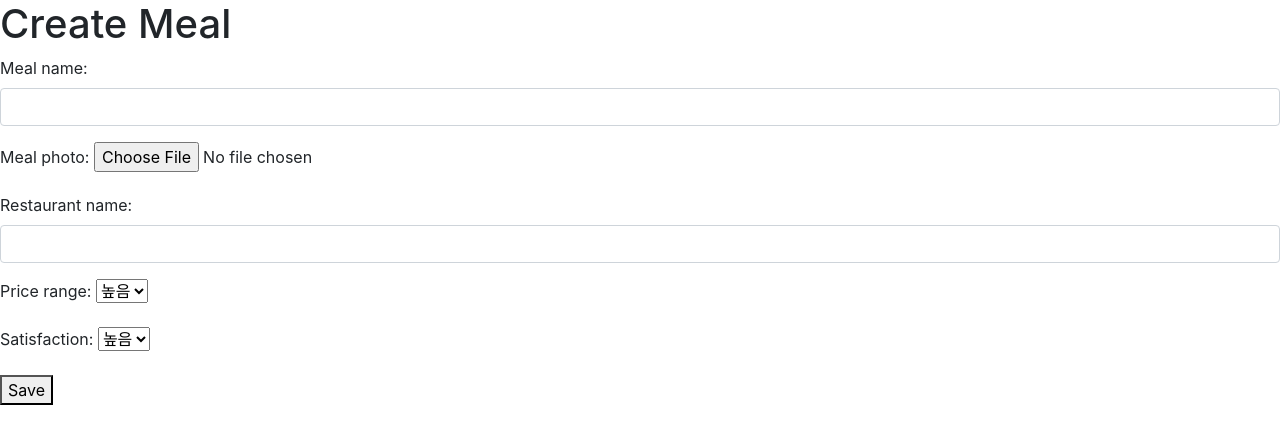
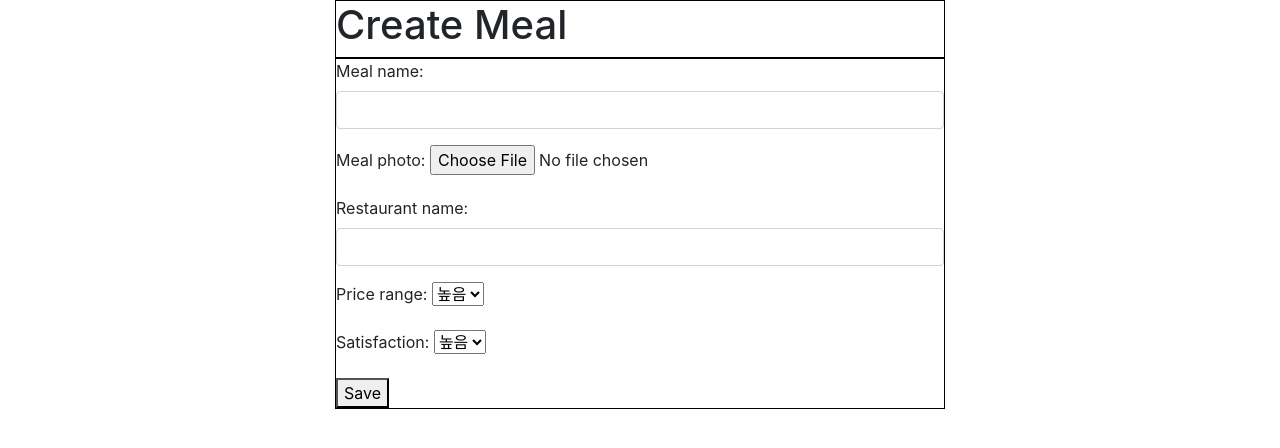
Before and after one commit to jso4967/Eateat, a Django app: page /meals/create/ in a window 1280 px wide. Shown: the part 56-504 px from the top of the page. Run offline with Django 3.2, Linux system fonts and the light colour scheme; some libraries are stand-ins or nearby versions.

Commit message:
0853
0853

```diff
--- a/meals/static/css/master.css
+++ b/meals/static/css/master.css
@@ -39,3 +39,16 @@ img {
   padding-top: 20%
   padding-bottom: 30%;
 }
+
+# wrapper{
+    display: grid;
+    grid-template-columns: 1fr;
+    grid-gap: 10px;
+}
+.box1{
+  border: 1px solid black;
+}
+
+.box2{
+  border: 1px solid black;
+}
--- a/meals/templates/meals/meal_form.html
+++ b/meals/templates/meals/meal_form.html
@@ -1,5 +1,10 @@
 {% extends  'base.html' %}
 {% block body_block %}
+
+  <div class="offset-3 col-md-6" id="wrapper">
+
+      <div class="box1">
+
         <h1>
         {% if not form.instance.pk %}
         Create Meal
@@ -7,9 +12,37 @@
         Update Meal
         {% endif %}
         </h1>
+
+      </div>
+
+      <div class="box2">
+
         <form method="POST" enctype="multipart/form-data">
             {% csrf_token %}
-        {{ form.as_p }}
+            <div class="form-group">
+                {%for field in form%}
+                    <p>{{field.label_tag}} {{field}} </p>
+                    <p></p>
+                {% endfor %}
+
+            </div>
           <button type="submit">Save</button>
         </form>
+      </div>
+
+  </div>
+    <!--<form action = "#" accept-charset="utf-8" name = "food_info" method = "get">-->
+
+               <!--식당 이름 : <input type="text" name="food_name"required><br></br>-->
+               <!--음식 이름 : <input type = "text" name = "name" required/><br></br>-->
+
+               <!--사진 업로드 : <input type="file" multiple accept='image/*|audio/*|video/*' >-->
+
+               <!--평점 :<input type="radio" name="food" >상-->
+                    <!--<input type="radio" name="food" >중-->
+                    <!--<input type="radio" name="food" >하 <br></br>-->
+
+               <!--<input type = "submit" value = "submit"/>-->
+               <!--<input type = "reset" value = "reset"/><br><br>-->
+    <!--</form>-->
 {% endblock %}
```
Also changed, not shown: static/css/delete_me.css (deleted). Lines whose indentation alone changed are shown as unchanged.
